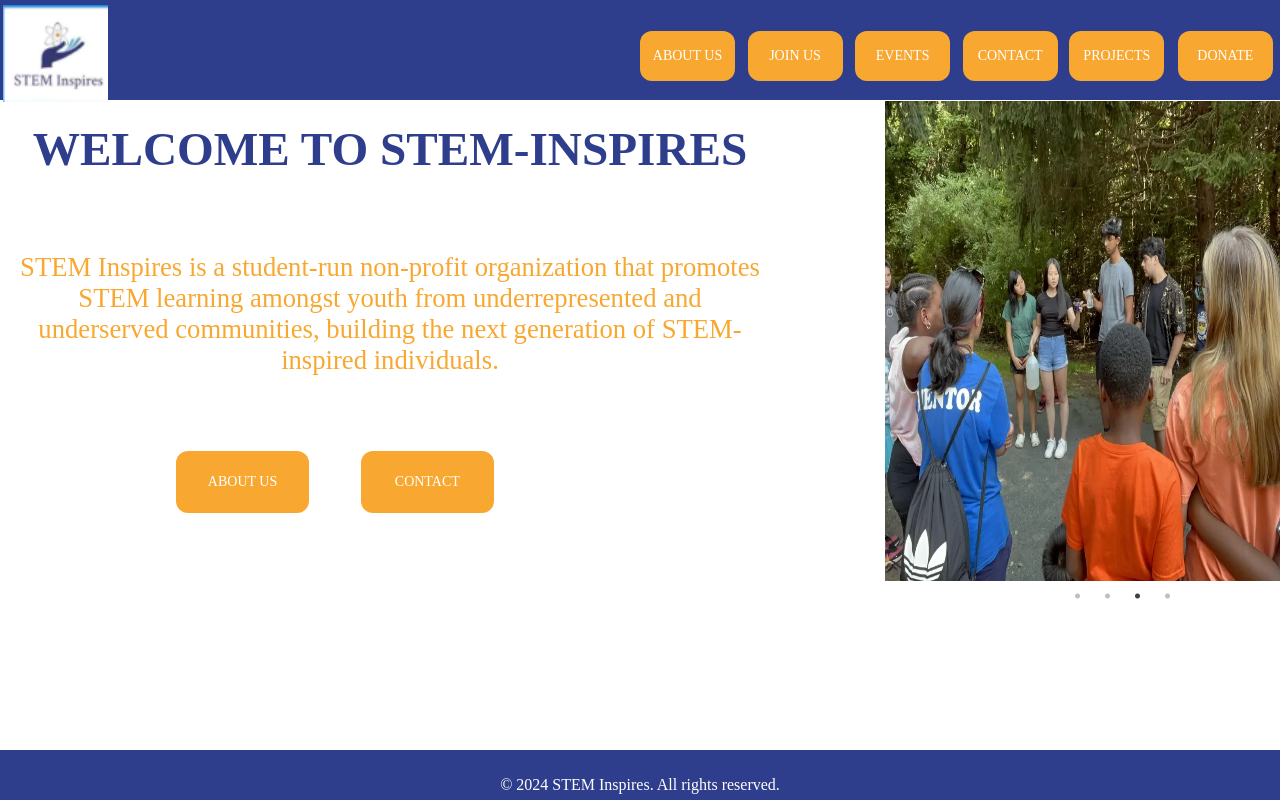
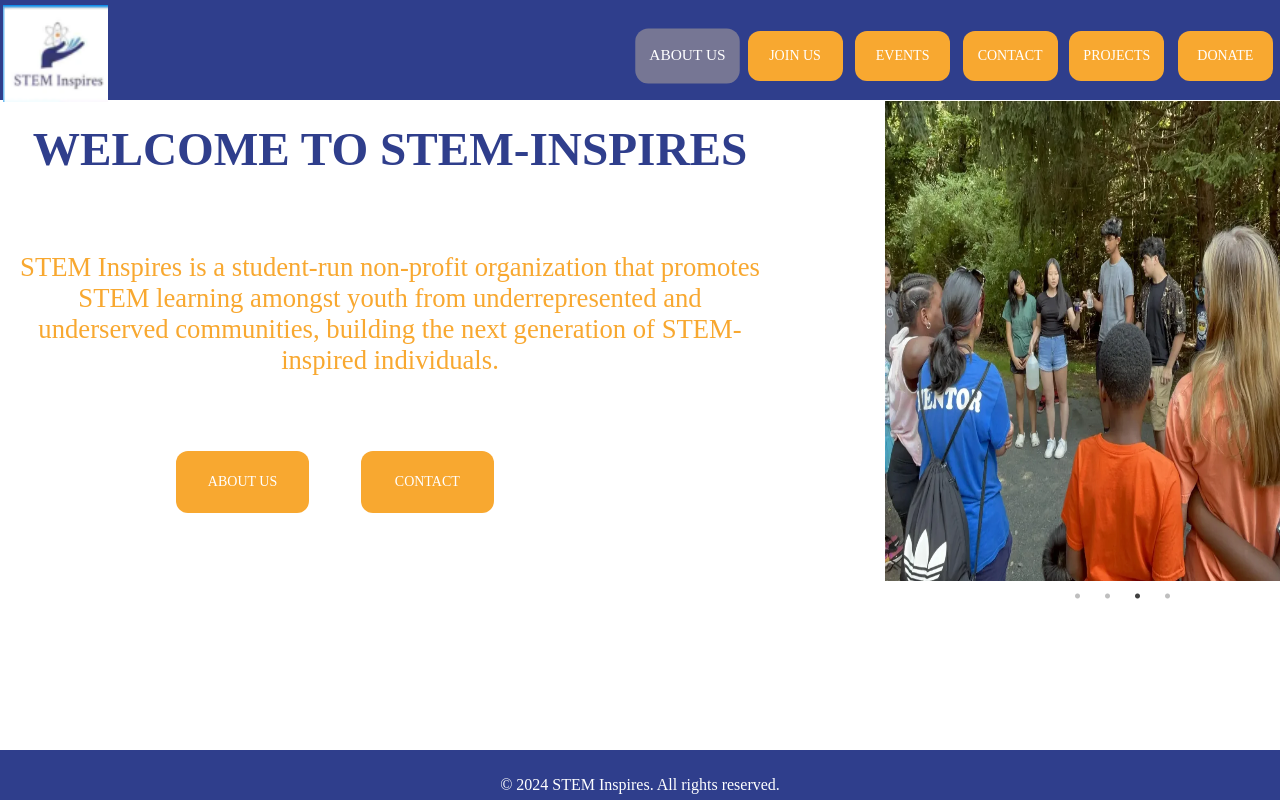
Before and after one commit to hardiashrestha/stem-inspires, a React (Create React App) app: page / in a window 1280 px wide. In both pictures the pointer is over the link 687 px from the left and 56 px from the top of the page. Shown: the top 800 px of the page. Built offline with nearby package versions, Linux system fonts and the light colour scheme.

Commit message:
UI update

```diff
--- a/src/components/Navbar.css
+++ b/src/components/Navbar.css
@@ -42,6 +42,11 @@
   justify-content: center;
   margin-right: 5px;
   position: absolute;
+  transition: transform 0.3s ease, background-color 0.3s ease;
+}
+.button:hover {
+  transform: scale(1.1);
+  background-color: #767694;
 }
 
 .home { left: 13px; top: 31.11px; }
--- a/src/pages/Contact.css
+++ b/src/pages/Contact.css
@@ -38,9 +38,9 @@
     transition: transform 0.3s ease, color 0.3s ease;
 }
 
-.social-icons a:hover {
+.social-icons :hover {
     color: #767694;
-    transform: scale(1.2);
+    transforma: scale(1.2);
 }
 
 .contact-form h3 {
--- a/src/pages/Contact.js
+++ b/src/pages/Contact.js
@@ -75,13 +75,13 @@
       <div className="contact-form-container">
         <h1>Contact Us</h1>
         <div className="social-icons">
-          <a href="mailto:bookhubtindia@gmail.com" target="_blank" rel="noopener noreferrer">
+          <a href="mailto:steminpires.volunteergmail.com" target="_blank" rel="noopener noreferrer">
             <FaEnvelope />
           </a>
-          <a href="https://instagram.com/bookk_hubbb" target="_blank" rel="noopener noreferrer">
+          <a href="https://www.instagram.com/stem.inspires/" target="_blank" rel="noopener noreferrer">
             <FaInstagram />
           </a>
-          <a href="https://www.linkedin.com/company/bookhubt/mycompany/" target="_blank" rel="noopener noreferrer">
+          <a href="https://www.linkedin.com/company/stem-inspires-nj" target="_blank" rel="noopener noreferrer">
             <FaLinkedin />
           </a>
         </div>
--- a/src/pages/Home.css
+++ b/src/pages/Home.css
@@ -35,7 +35,10 @@
     text-decoration: none;
     border-radius: 12px;
 }
-
+.button:hover {
+    transform: scale(1.1);
+    background-color: #767694 !important;
+  }
 .about-us {
     position: absolute;
     left: 175.89px;
```
